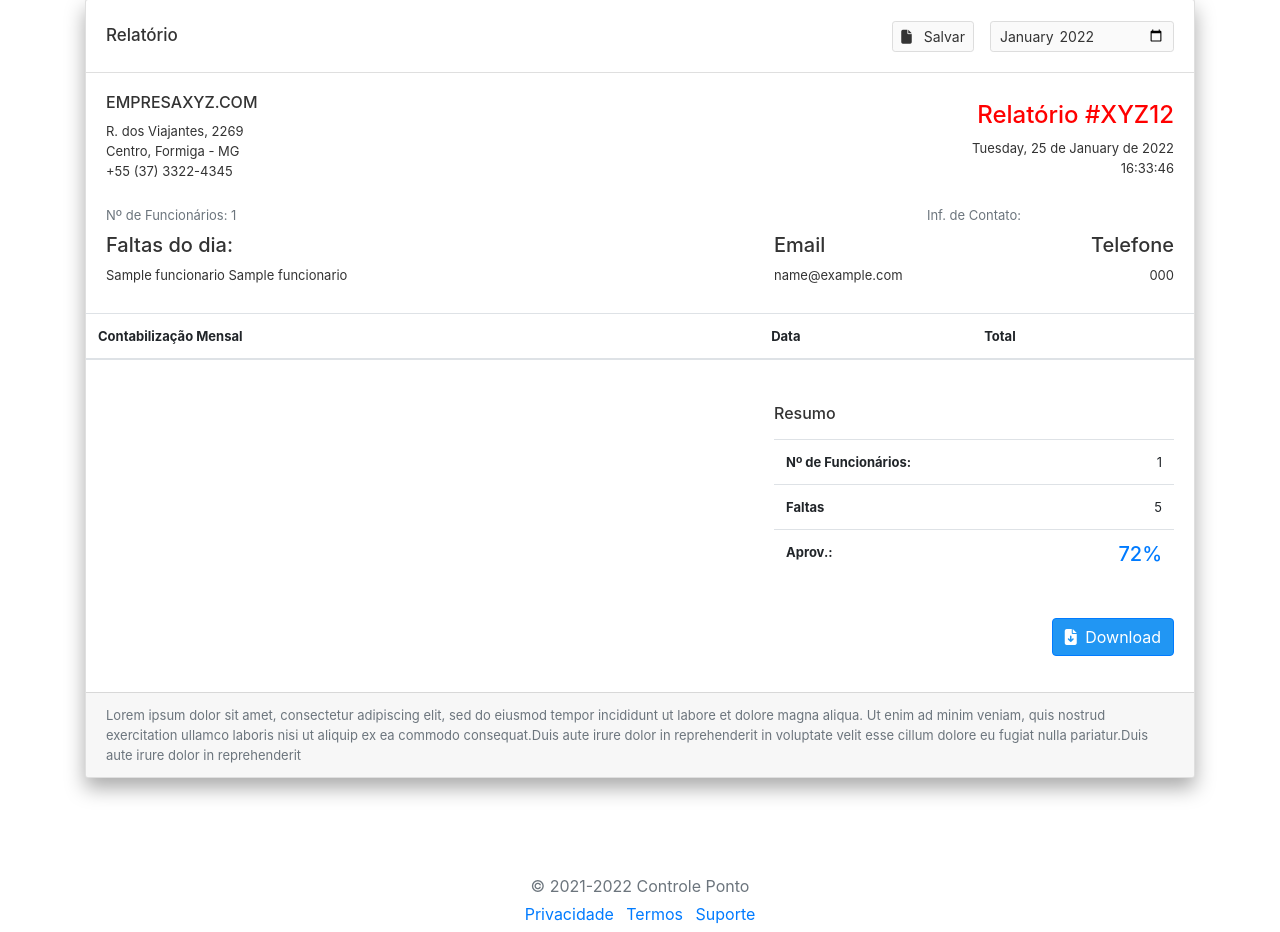
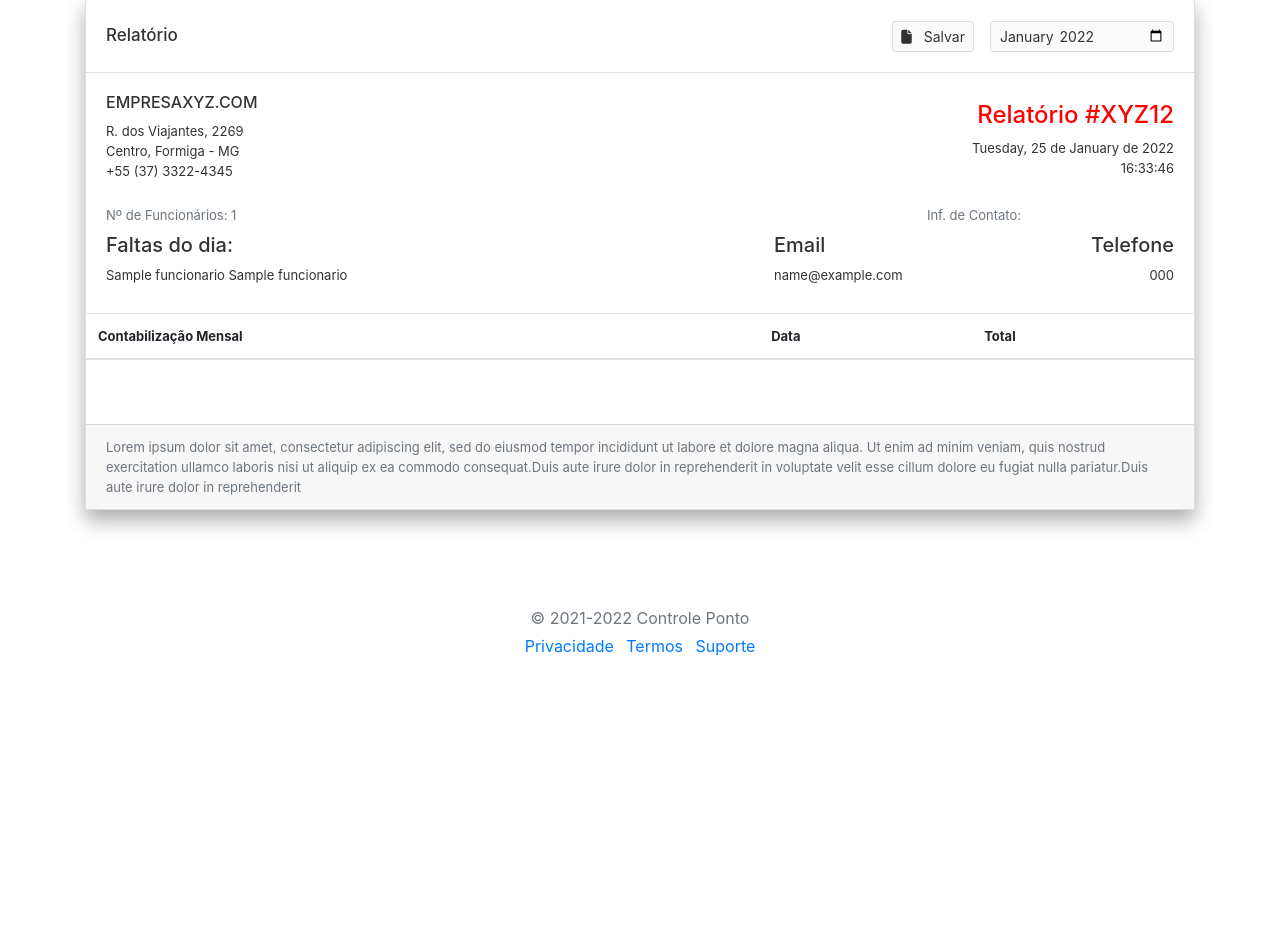
Before and after one commit to Rodrigo34324324/Controle-Ponto, a PHP site: page /relatorio.php in a window 1280 px wide. Shown: the part 121-1053 px from the top of the page. After the commit the page ends 777 px from the top, so only its background shows below. Run offline with PHP 8.4, Linux system fonts and the light colour scheme; tables that the repository leaves empty hold one stand-in row (values such as "Sample post"); lists and menus that the app fills with data are empty; some libraries are stand-ins or nearby versions.

Commit message:
Finalizado

```diff
--- a/public/relatorio.php
+++ b/public/relatorio.php
@@ -165,7 +165,7 @@
             <div class="card-header bg-transparent header-elements-inline">
               <h6 class="card-title">Relatório</h6>
               <div class="d-flex align-items-center">
-                <button type="button" class="btn btn-light btn-sm"><i class="fas fa-file mr-2"></i> Salvar</button>
+                <button type="button" class="btn btn-light btn-sm" onclick="window.print()"><i class="fas fa-file mr-2"></i> Salvar</button>
                 <!-- <button type="button" class="btn btn-light btn-sm ml-3"><i class="fas fa-print mr-2"></i> Printar</button> -->
                 <input type="month" class="ml-3 form-control-sm" id="data-relatorio" value="<?= $data_relatorio ?>" onblur="gerarRelatorio()">
               </div>
@@ -228,7 +228,7 @@
               </div>
             </div>
 
-            <div class="table-responsive">
+            <div class="table-responsive pb-5">
               <table class="table table-hover">
                 <thead>
                   <tr>
@@ -260,7 +260,7 @@
               </table>
             </div>
 
-            <div class="card-body">
+            <!-- <div class="card-body">
               <div class="d-md-flex">
                 <div class="pt-2 mb-3 wmin-md-400 ml-auto">
                   <h6 class="mb-3 text-left">Resumo</h6>
@@ -287,7 +287,7 @@
                   </div>
                 </div>
               </div>
-            </div>
+            </div> -->
 
             <div class="card-footer">
               <span class="text-muted">Lorem ipsum dolor sit amet, consectetur adipiscing elit, sed do eiusmod tempor incididunt ut labore et dolore magna aliqua. Ut enim ad minim veniam, quis nostrud exercitation ullamco laboris nisi ut aliquip ex ea commodo consequat.Duis aute irure dolor in reprehenderit in voluptate velit esse cillum dolore eu fugiat nulla pariatur.Duis aute irure dolor in reprehenderit</span>
```
